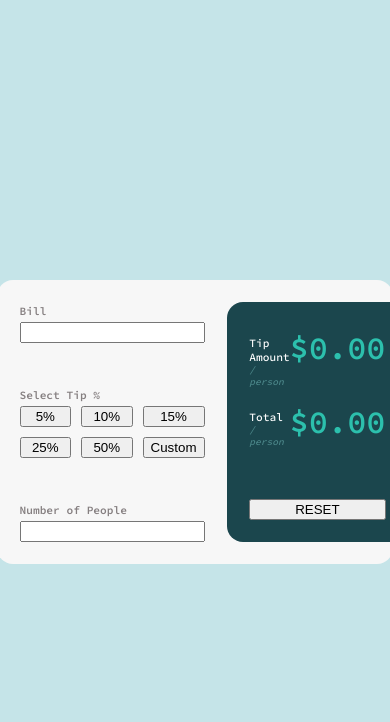
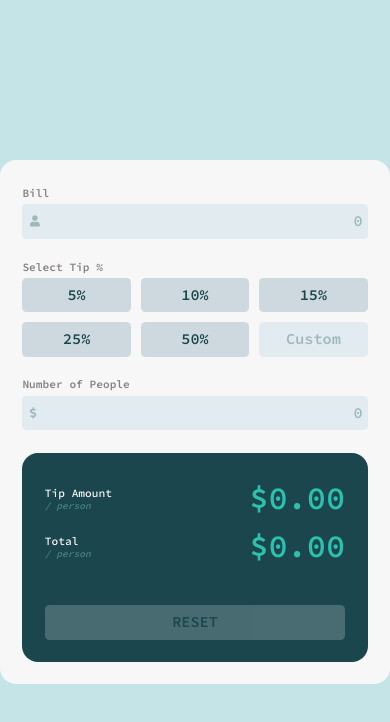
Before and after one commit to rakeshbade/tipcalc, a React (Create React App) app: page / in a window 390 px wide. Shown: the top 722 px of the page. Built offline with nearby package versions, Linux system fonts and the light colour scheme.

Commit message:
styling and responsiveness

```diff
--- a/package.json
+++ b/package.json
@@ -3,6 +3,9 @@
   "version": "0.1.0",
   "private": true,
   "dependencies": {
+    "@fortawesome/fontawesome-svg-core": "^1.2.36",
+    "@fortawesome/free-solid-svg-icons": "^5.15.4",
+    "@fortawesome/react-fontawesome": "^0.1.15",
     "@testing-library/jest-dom": "^5.14.1",
     "@testing-library/react": "^11.2.7",
     "@testing-library/user-event": "^12.8.3",
--- a/public/index.html
+++ b/public/index.html
@@ -24,7 +24,7 @@
       work correctly both with client-side routing and a non-root public URL.
       Learn how to configure a non-root public URL by running `npm run build`.
     -->
-    <title>React App</title>
+    <title>Tip Calculator</title>
   </head>
   <body>
     <noscript>You need to enable JavaScript to run this app.</noscript>
--- a/src/App.css
+++ b/src/App.css
@@ -12,3 +12,26 @@ body{
   align-items: center;
   justify-content: center;
 }
+
+.text-left{
+  text-align: left;
+}
+
+.text-right{
+  text-align: right;
+}
+.text-center{
+  text-align: center;
+}
+
+/* Chrome, Safari, Edge, Opera */
+input::-webkit-outer-spin-button,
+input::-webkit-inner-spin-button {
+  -webkit-appearance: none;
+  margin: 0;
+}
+
+/* Firefox */
+input[type=number] {
+  -moz-appearance: textfield;
+}
--- a/src/App.js
+++ b/src/App.js
@@ -1,5 +1,5 @@
 import './App.css';
-import MainContainerComponent from './mainContainer/main.container.component';
+import MainContainerComponent from './Main/main.container.component';
 
 function App() {
   return (
--- /dev/null
+++ b/src/Main/Form/input.component.css
@@ -0,0 +1,55 @@
+
+
+.form-control{
+    width: 100%;
+    display: block;
+    background-color: rgb(225, 235, 240);
+    border: none;
+    color: rgba(27,70,77);
+    line-height: 1.6em;
+    border-radius: .3em;
+    font-size: .95em;
+    font-weight: 600;
+    font-family: 'Source Code Pro', monospace;
+    transition: ease-in-out .5s;
+    padding: 5px;
+    box-sizing: border-box;
+}
+
+.form-control:focus{
+    outline:none;
+    background-color: rgb(215, 225, 230);
+    box-shadow: 0px 0px 4px rgb(200, 215, 220) inset;
+}
+.form-control::placeholder{
+    color:rgb(159,184,184);
+}
+button.form-control{
+    background-color: rgb(206, 217, 223);
+    color: rgba(27,70,77);
+}
+button.form-control:focus{
+    background-color: rgba(27,70,77);
+    color: rgb(44,192,173);
+}
+button.form-control:disabled{
+    opacity: .25;
+}
+.form-input-row > label{
+    display: block;
+    font-size: .7rem;
+    font-weight: 600;
+    line-height: 1.4rem;
+}
+
+.form-icon .form-control{
+    padding-left: 30px;
+}
+
+.form-icon .icon {
+    position: absolute;
+    font-size: .7em;
+    color:rgb(159,184,184);
+    padding: 8px;
+    height: 1.6em;
+}
--- /dev/null
+++ b/src/Main/Form/input.component.jsx
@@ -0,0 +1,15 @@
+import React from 'react'
+import { FontAwesomeIcon } from '@fortawesome/react-fontawesome'
+
+import "./input.component.css"
+
+function FormInputComponent(props) {
+    return (
+        <div className="form-icon">
+            <FontAwesomeIcon icon={props.Icon} className="icon"/>
+            <input type="text" className="form-control input-text text-right " placeholder="0"  value={props.Value} onChange={props.onChange}/>
+        </div>
+    )
+}
+
+export default FormInputComponent
--- /dev/null
+++ b/src/Main/Total/total.component.css
@@ -0,0 +1,24 @@
+
+
+.subtotal-content{
+    display: flex;
+    justify-content: space-between;
+    padding: .7rem 0px;
+}
+
+.subtotal-content label{
+    font-size: .7rem;
+}
+
+.subtotal-content label > em{
+    display: block;
+    font-size: .6rem;
+    color: rgb(75,134,137);
+}
+
+.subtotal-content .subtotal-amount{
+    font-size: 2rem;
+    color: rgb(44,192,173);
+    font-weight: 600;
+    line-height: 1.5rem;
+}
--- /dev/null
+++ b/src/Main/Total/total.component.jsx
@@ -0,0 +1,25 @@
+import React, { Component } from 'react'
+import PropTypes from 'prop-types'
+import "./total.component.css"
+export class TotalComopnent extends Component {
+    static propTypes = {
+
+    }
+
+    render() {
+        return (
+                <div>
+                    <div className="subtotal-content">
+                        <label>Tip Amount <em>/ person</em></label>
+                        <div className="subtotal-amount">$0.00</div>
+                    </div>
+                    <div className="subtotal-content">
+                        <label>Total <em>/ person</em></label>
+                        <div className="subtotal-amount">$0.00</div>
+                    </div>
+                </div>
+        )
+    }
+}
+
+export default TotalComopnent
--- a/src/mainContainer/main.container.component.css
+++ b/src/Main/main.container.component.css
@@ -1,13 +1,15 @@
 .main-container{
-    width: min(90vw, 480px);
-    height: min(100%, 240px);
     background-color: #f7f7f7;
     color: rgba(133, 127, 128);
     border-radius: 1rem;
     padding: 1.4rem;
+    width: min(90vw, 480px);
+    height: min(100%, 240px);
 }
-.main-container{
+.main-container-row{
     display: grid;
+    width: 100%;
+    height: 100%;
     grid-template-columns: 1fr 1fr;
     gap: 1.4em;
 }
@@ -24,14 +26,10 @@
     gap: 10px;
 }
 
-
-.form-input-row > label{
+.form-input-row{
+    width:100%;
     display: block;
-    font-size: .7rem;
-    font-weight: 600;
-    line-height: 1.2rem;
 }
-
 
 .total-container{
     background-color: rgba(27,70,77);
@@ -44,25 +42,16 @@
 
 }
 
-.subtotal-content{
-    display: flex;
-    justify-content: space-between;
-    padding: .7rem 0px;
+
+
+@media (max-width:768px) {
+    .main-container{
+        height: min(100%, 480px);
+    }
+    .main-container-row{
+        display: grid;
+        grid-template-columns: 1fr;
+        gap: 1.4em;
+    }
+
 }
-
-.subtotal-content label{
-    font-size: .7rem;
-}
-
-.subtotal-content label > em{
-    display: block;
-    font-size: .6rem;
-    color: rgb(75,134,137);
-}
-
-.subtotal-content .subtotal-amount{
-    font-size: 2rem;
-    color: rgb(44,192,173);
-    font-weight: 600;
-    line-height: 1.5rem;
-}
--- /dev/null
+++ b/src/Main/main.container.component.jsx
@@ -0,0 +1,54 @@
+import React, { Component } from 'react'
+import "./main.container.component.css"
+import TotalComopnent from './Total/total.component'
+import FormInputComponent from './Form/input.component'
+import { faDollarSign, faUser } from '@fortawesome/free-solid-svg-icons'
+
+export class MainContainerComponent extends Component {
+    state = {
+        customers: undefined,
+        bill: undefined,
+        reset: true
+    }
+
+    OnInputChange = (event)=>{
+
+    }
+
+    render() {
+        return (
+            <div className="main-container">
+                <div className="main-container-row">
+                    <div className="calc-container">
+                        <div className="form-input-row">
+                            <label>Bill</label>
+                         <FormInputComponent  Icon={faUser} Value={this.state.bill} onChange={this.OnInputChange} />
+                        </div>
+                        <div className="form-input-row">
+                            <label>Select Tip %</label>
+                            <div className="tip-select-grid">
+                                <button className="form-control">5%</button>
+                                <button className="form-control">10%</button>
+                                <button className="form-control">15%</button>
+                                <button className="form-control">25%</button>
+                                <button className="form-control">50%</button>
+                                <input type="text" className="form-control input-text text-center" placeholder="Custom" />
+                            </div>
+                        </div>
+                        <div className="form-input-row">
+                            <label>Number of People</label>
+                            <FormInputComponent Icon={faDollarSign} Value={this.state.customers} />
+                        </div>
+                    </div>
+                    <div className="total-container">
+                        <TotalComopnent />
+                        <button className="form-control" disabled={this.state.reset}>RESET</button>
+                    </div>
+
+                </div>
+            </div>
+        )
+    }
+}
+
+export default MainContainerComponent
--- a/src/mainContainer/main.container.component.jsx
+++ /dev/null
@@ -1,53 +0,0 @@
-import React, { Component } from 'react'
-import PropTypes from 'prop-types'
-import "./main.container.component.css"
-
-export class MainContainerComponent extends Component {
-    static propTypes = {
-
-    }
-
-    render() {
-        return (
-            <div className="main-container">
-                <div className="calc-container">
-                    <div className="form-input-row">
-                        <label>Bill</label>
-                        <input type="text" />
-                    </div>
-                    <div className="form-input-row">
-                        <label>Select Tip %</label>
-                        <div className="tip-select-grid">
-                            <button>5%</button>
-                            <button>10%</button>
-                            <button>15%</button>
-                            <button>25%</button>
-                            <button>50%</button>
-                            <button>Custom</button>
-                        </div>
-                    </div>
-                    <div className="form-input-row">
-                        <label>Number of People</label>
-                        <input type="text" />
-                    </div>
-                </div>
-                <div className="total-container">
-                    <div>
-                        <div className="subtotal-content">
-                            <label>Tip Amount <em>/ person</em></label>
-                            <div className="subtotal-amount">$0.00</div>
-                        </div>
-                        <div className="subtotal-content">
-                            <label>Total <em>/ person</em></label>
-                            <div className="subtotal-amount">$0.00</div>
-                        </div>
-                    </div>
-                    <button>RESET</button>
-
-                </div>
-            </div>
-        )
-    }
-}
-
-export default MainContainerComponent
```
Also changed, not shown: 1 other file (tests, documents, lock files or other folders).
